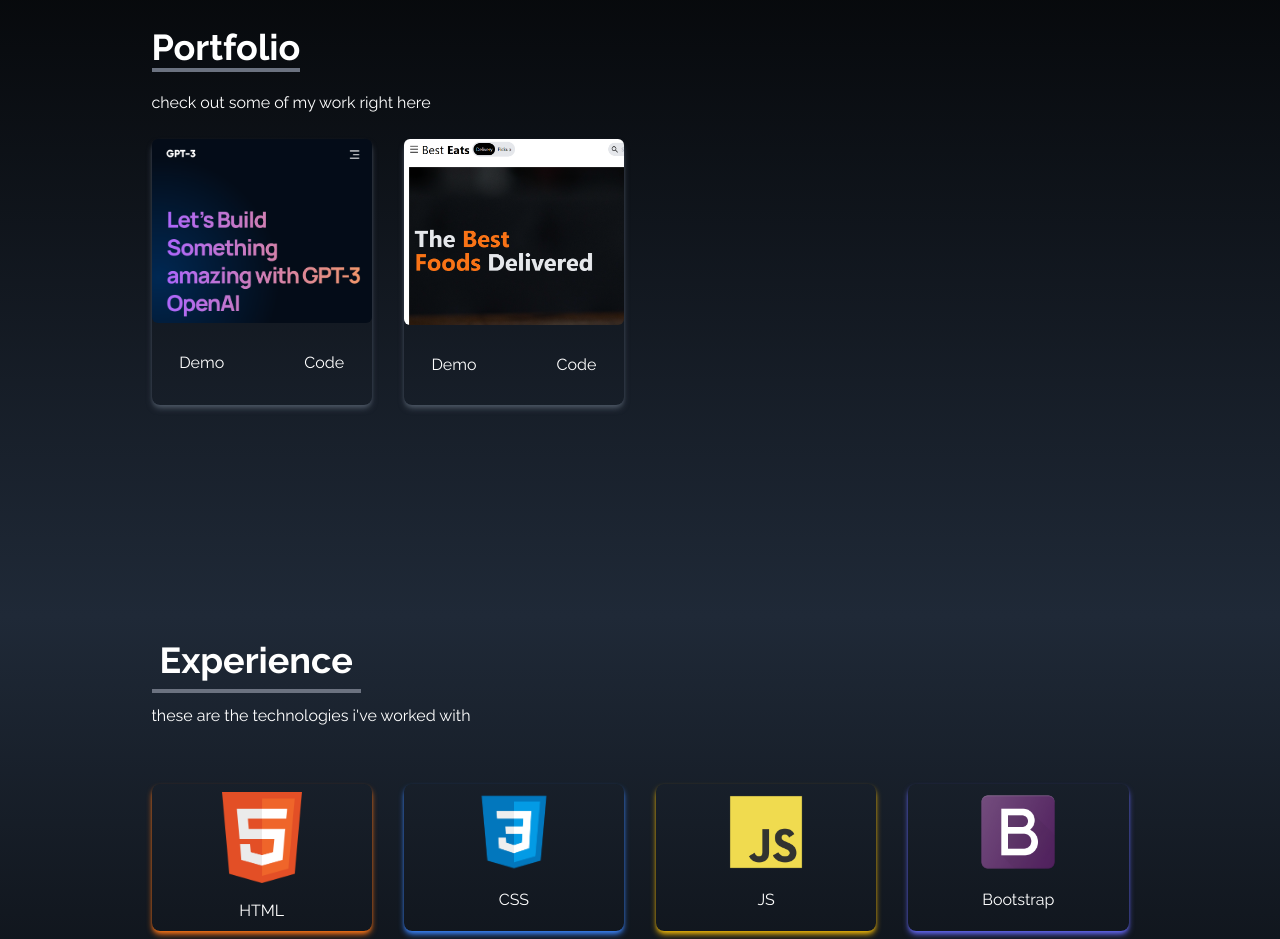
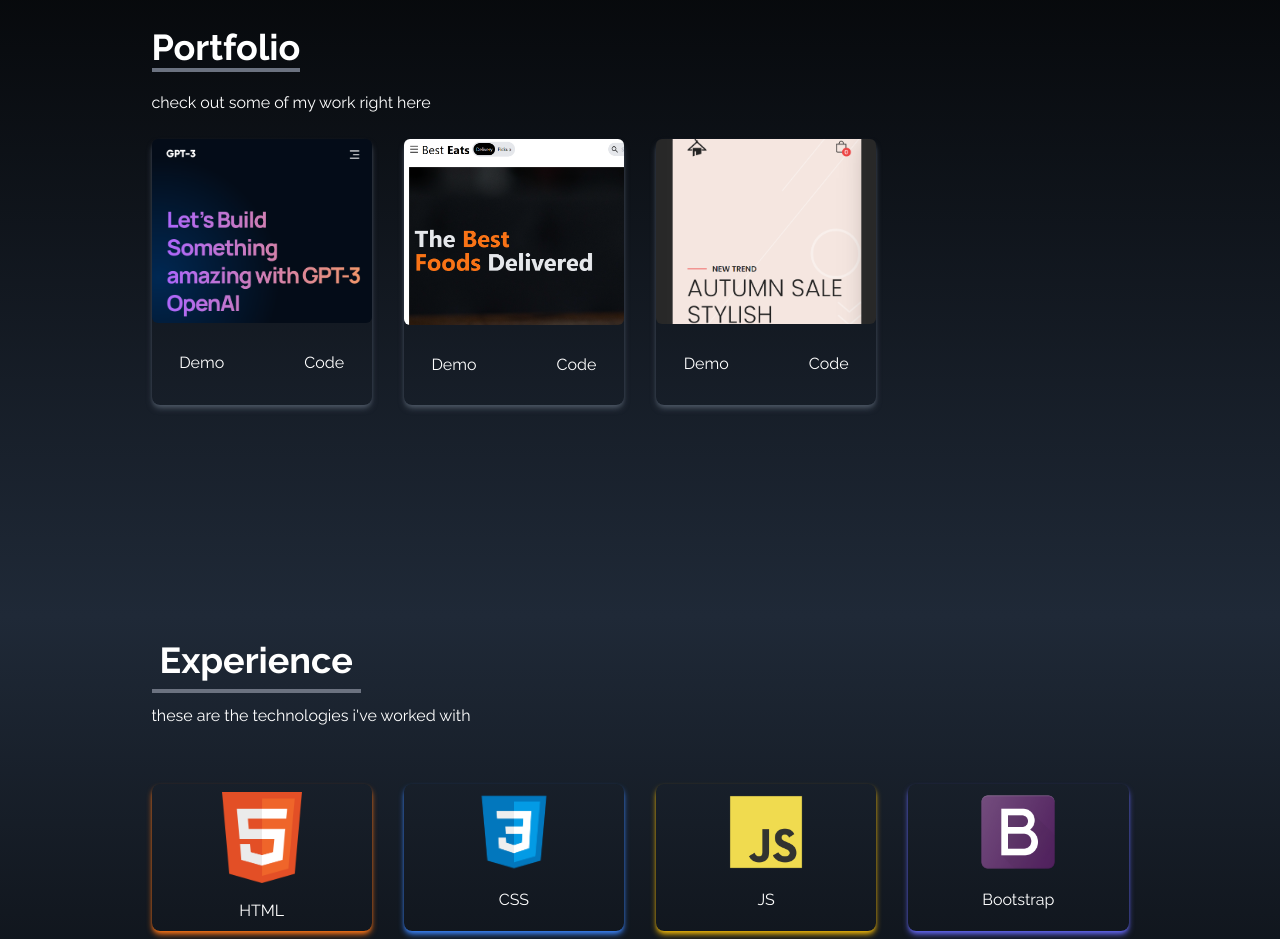
Before and after one commit to RamiCoding404/Portfolio_Website, a React (Create React App) app: page / in a window 1280 px wide. Shown: the part 1500-2439 px from the top of the page. Built offline with nearby package versions, Linux system fonts and the light colour scheme.

Commit message:
new_website_add

```diff
--- a/src/components/Portfolio.jsx
+++ b/src/components/Portfolio.jsx
@@ -1,6 +1,7 @@
 import React from "react";
 import gpt3 from "../assets/gpt3.png";
 import food from "../assets/food.png";
+import ecommerce from "../assets/ec.png";
 
 const Portfolio = () => {
   const portfolios = [
@@ -15,6 +16,12 @@ const Portfolio = () => {
       src: food,
       demoHref: "https://food_website.surge.sh/",
       codeHref: "https://github.com/RamiCoding404/Food_Website",
+    },
+    {
+      id: 3,
+      src: ecommerce,
+      demoHref: "https://ecommerce_shop.surge.sh/",
+      codeHref: "https://github.com/RamiCoding404/ecommerce_website",
     },
   ];
   const handleDemoClick = (demoHref) => {
```
Also changed, not shown: src/assets/ec.png (added).
